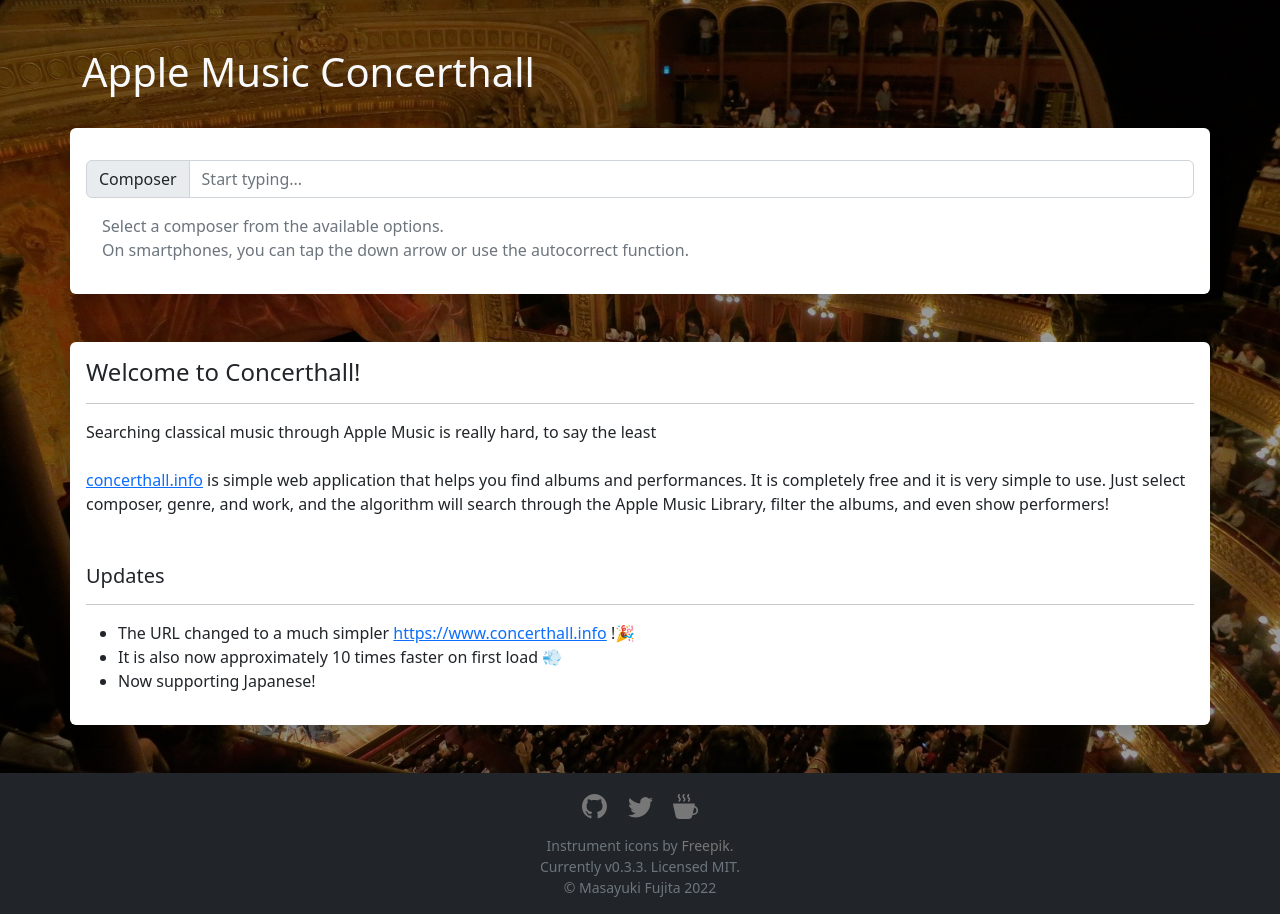
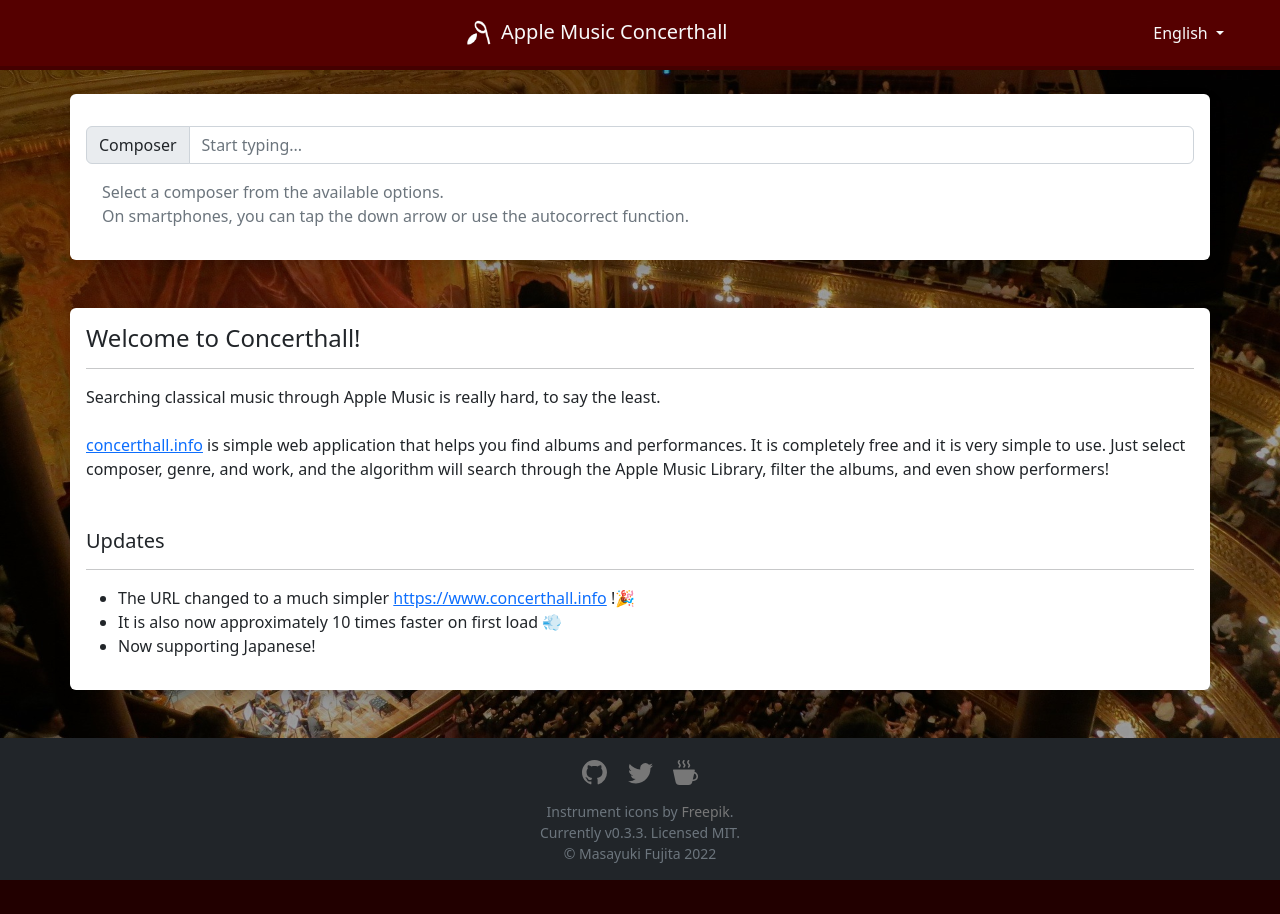
Before and after one commit to trombiano1/applemusicconcerthall, a website built with webpack: page html/index.html in a window 1280 px wide. After the commit the page ends 880 px from the top, so only its background shows below. Built offline with nearby package versions, Linux system fonts and the light colour scheme; files whose address does not match are found by name.

Commit message:
add: languages support

```diff
--- a/html/index.html
+++ b/html/index.html
@@ -12,6 +12,7 @@
             visibility: hidden;
         }
     </style>
+    <script src="https://cdn.jsdelivr.net/npm/bootstrap@5.0.1/dist/js/bootstrap.min.js" integrity="sha384-Atwg2Pkwv9vp0ygtn1JAojH0nYbwNJLPhwyoVbhoPwBhjQPR5VtM2+xf0Uwh9KtT" crossorigin="anonymous"></script>
   </head>
 
   <body class="d-flex flex-column h-100">
@@ -35,9 +36,28 @@
             </div>
         </div>
     </div>
-      <div class="container-md mt-5 text-light">
-        <h1>{{Apple Music Concerthall}}</h1>
-      </div>
+      <nav class="navbar navbar-expand navbar-light" style="background-color: #500; border-bottom: 4px solid #400 !important;">
+        <a class="navbar-brand mx-auto mb-1 mt-1 ps-5" href="#">
+            <div class="container-md text-light">
+                <img src="./images/logo.png" width="30" height="30" alt="">
+                {{Apple Music Concerthall}}
+              </div>
+        </a>
+        <div class="collapse navbar-collapse text-right flex-grow-0 me-5" id="navbarNavDropdown">
+            <ul class="navbar-nav">
+                <li class="nav-item dropdown">
+                    <a class="nav-link dropdown-toggle text-light" href="#" id="navbarDropdown" role="button" data-bs-toggle="dropdown" aria-expanded="false">
+                      English
+                    </a>
+                    <ul class="dropdown-menu" aria-labelledby="navbarDropdown">
+                      <li><a class="dropdown-item" href="/">English</a></li>
+                      <li><a class="dropdown-item" href="/jp.html">日本語</a></li>
+                    </ul>
+                  </li>
+            </ul>
+          </div>
+
+      </nav>
       <!-- Modal -->
         <div class="container-md shadow p-3 mt-4 mb-5 bg-body rounded">
                 <div class="input-group mt-3 mb-3">
@@ -321,10 +341,10 @@
         </div>
 
         <div class="container-md mw-75 shadow p-3 mb-5 bg-body rounded" id="explainbox">
-            <div class="mb-5">
+            <div class="mb-5 text-justify">
                 <h4>{{Welcome to Concerthall!}}</h4>
                 <hr>
-                {{Searching classical music through Apple Music is really hard, to say the least}} <br /><br />
+                {{Searching classical music through Apple Music is really hard, to say the least.}} <br /><br />
                 <a href="http://www.concerthall.info">concerthall.info</a> {{is simple web application that helps you find albums and performances.}} {{It is completely free and it is very simple to use.}} {{Just select composer, genre, and work, and the algorithm will search through the Apple Music Library, filter the albums, and even show performers!}}
             </div>
 
--- a/src/js/main.js
+++ b/src/js/main.js
@@ -31,6 +31,11 @@
         // console.log(key);
     }
     require('./fetch.js');
+    if (window.location.pathname == "/jp.html") {
+        document.getElementById("navbarDropdown").innerHTML = "  日本語  ";
+    } else {
+        document.getElementById("navbarDropdown").innerHTML = "  English  ";
+    }
     document.getElementsByTagName("html")[0].style.visibility = "visible";
     // $(window).bind("load", function() {
     // $("body").fadeIn(100);
```
Also changed, not shown: dist/images/logo.png (added), dist/lang.json.
